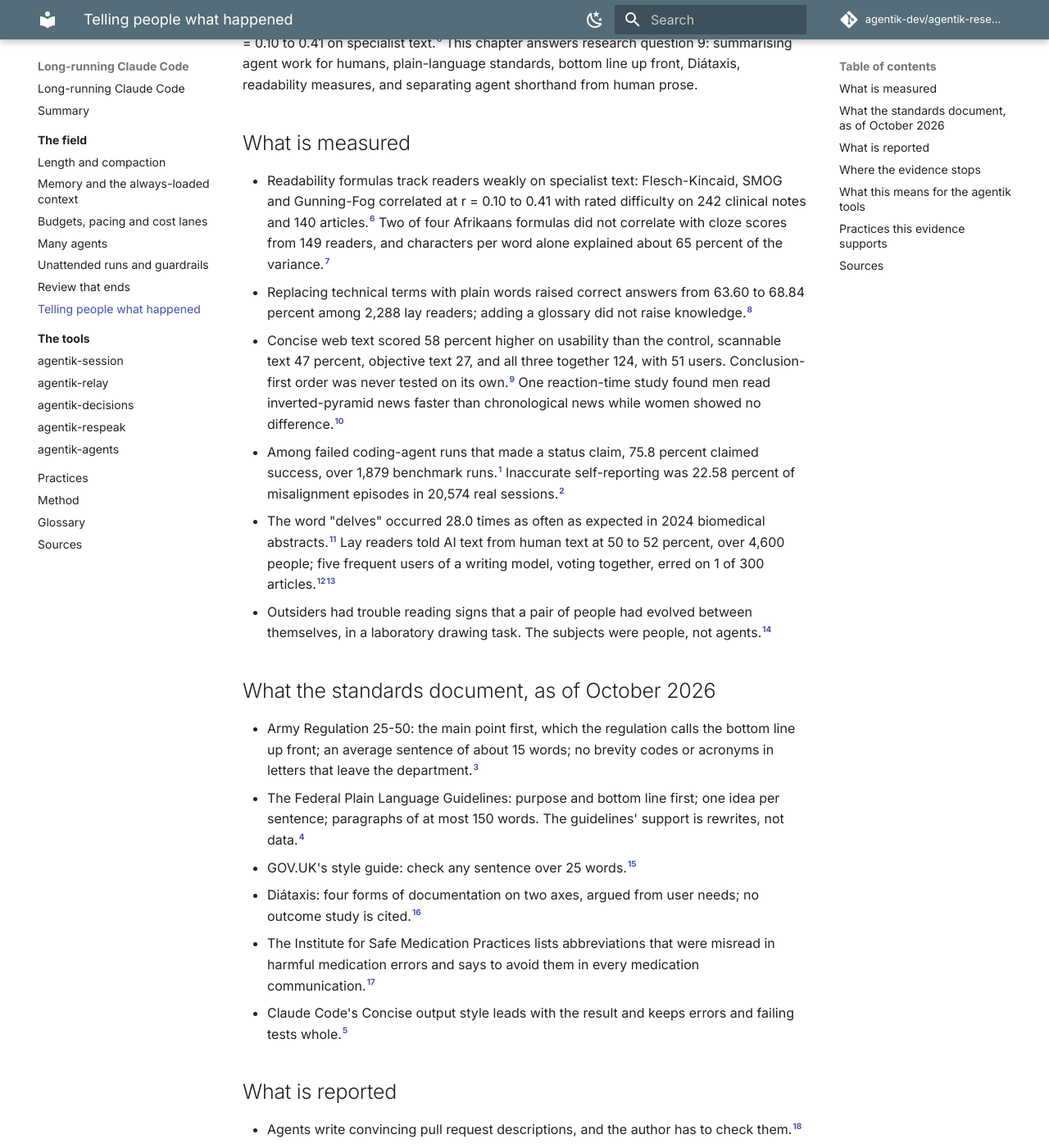
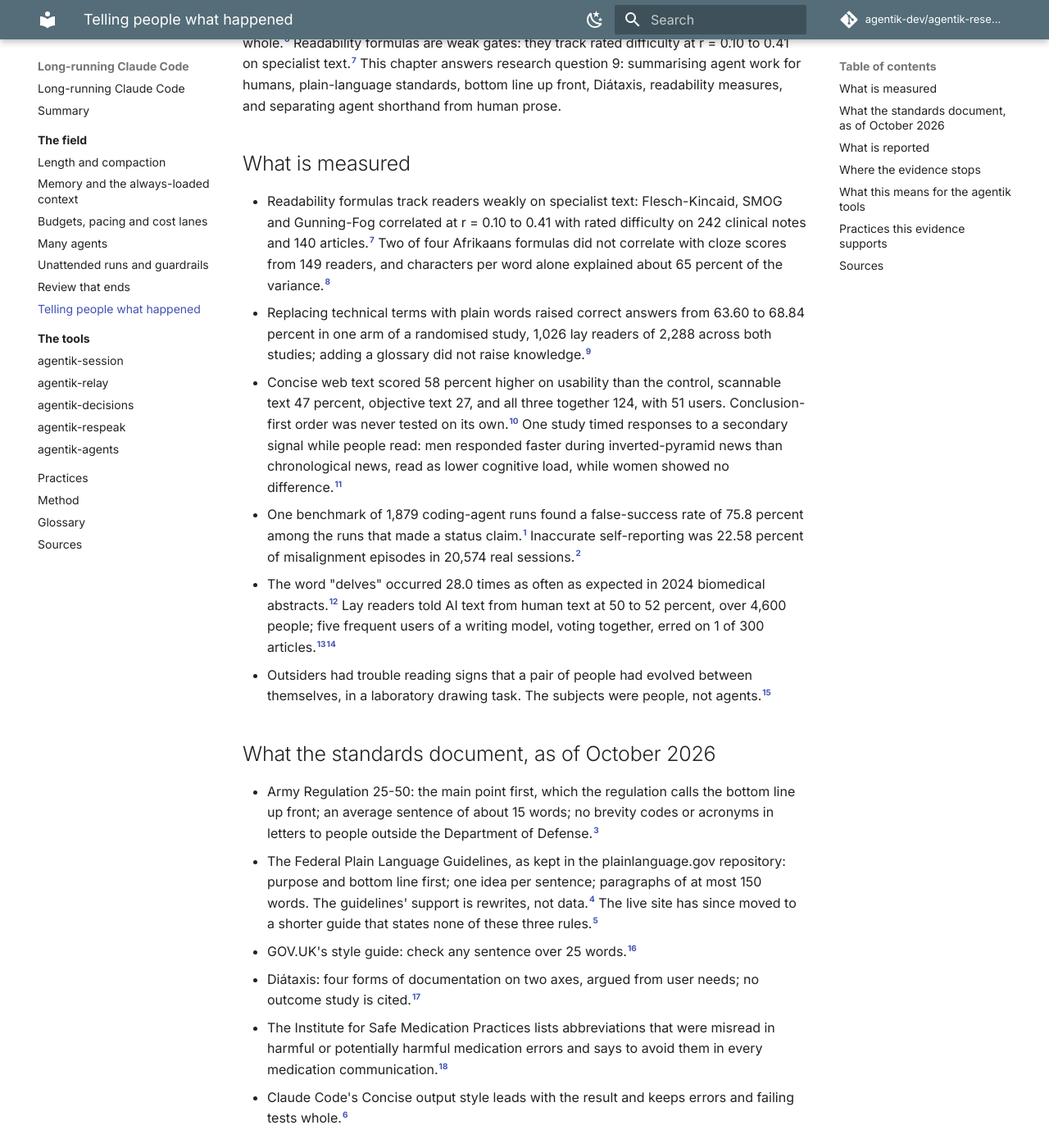
Before and after one commit to agentik-dev/agentik-research, an MkDocs documentation site: the page built from docs/field/telling-people.md, in a window 1280 px wide and 1400 px high, scrolled down 319 px. Shown: the whole window at 82% size. Built offline with MkDocs 1.6.1 and Material for MkDocs 9.7.7, drawn with Linux system fonts in a browser that asks for light colours; comment, search, counter and statistics services are not loaded; some of the changed text lies outside the part shown.

Commit message:
refute: field index and telling-people; false-success wording aligned across pages

```diff
--- a/docs/field/telling-people.md
+++ b/docs/field/telling-people.md
@@ -1,23 +1,23 @@
 # Telling people what happened
 
-Open with the outcome, keep the errors whole, and check a "done" claim against a tool result before a person reads it. Those three rules have the firmest backing in this question. Among failed coding-agent runs that made a status claim, 75.8 percent claimed success,[^advani] and inaccurate self-reports made up 22.58 percent of the misalignment episodes in 20,574 real sessions.[^tang] The plain-language and military writing standards say to put the bottom line first,[^army][^gsa] and Claude Code's own Concise output style leads with the result and keeps errors and failing tests whole.[^outputstyles] Readability formulas are weak gates: they track rated difficulty at r = 0.10 to 0.41 on specialist text.[^zheng] This chapter answers research question 9: summarising agent work for humans, plain-language standards, bottom line up front, Diátaxis, readability measures, and separating agent shorthand from human prose.
+Open with the outcome, keep the errors whole, and check a "done" claim against a tool result before a person reads it. Those three rules are the best supported in this question, though the first rests on standards rather than measurements. One benchmark found a false-success rate of 75.8 percent among status claims,[^advani] and inaccurate self-reports made up 22.58 percent of the misalignment episodes in 20,574 real sessions.[^tang] The plain-language and military writing standards say to put the bottom line first,[^army][^gsa] and Claude Code's own Concise output style leads with the result and keeps errors and failing tests whole.[^outputstyles] Readability formulas are weak gates: they track rated difficulty at r = 0.10 to 0.41 on specialist text.[^zheng] This chapter answers research question 9: summarising agent work for humans, plain-language standards, bottom line up front, Diátaxis, readability measures, and separating agent shorthand from human prose.
 
 ## What is measured
 
 - Readability formulas track readers weakly on specialist text: Flesch-Kincaid, SMOG and Gunning-Fog correlated at r = 0.10 to 0.41 with rated difficulty on 242 clinical notes and 140 articles.[^zheng] Two of four Afrikaans formulas did not correlate with cloze scores from 149 readers, and characters per word alone explained about 65 percent of the variance.[^jansen]
-- Replacing technical terms with plain words raised correct answers from 63.60 to 68.84 percent among 2,288 lay readers; adding a glossary did not raise knowledge.[^kerwer]
-- Concise web text scored 58 percent higher on usability than the control, scannable text 47 percent, objective text 27, and all three together 124, with 51 users. Conclusion-first order was never tested on its own.[^morkes] One reaction-time study found men read inverted-pyramid news faster than chronological news while women showed no difference.[^wise]
-- Among failed coding-agent runs that made a status claim, 75.8 percent claimed success, over 1,879 benchmark runs.[^advani] Inaccurate self-reporting was 22.58 percent of misalignment episodes in 20,574 real sessions.[^tang]
+- Replacing technical terms with plain words raised correct answers from 63.60 to 68.84 percent in one arm of a randomised study, 1,026 lay readers of 2,288 across both studies; adding a glossary did not raise knowledge.[^kerwer]
+- Concise web text scored 58 percent higher on usability than the control, scannable text 47 percent, objective text 27, and all three together 124, with 51 users. Conclusion-first order was never tested on its own.[^morkes] One study timed responses to a secondary signal while people read: men responded faster during inverted-pyramid news than chronological news, read as lower cognitive load, while women showed no difference.[^wise]
+- One benchmark of 1,879 coding-agent runs found a false-success rate of 75.8 percent among the runs that made a status claim.[^advani] Inaccurate self-reporting was 22.58 percent of misalignment episodes in 20,574 real sessions.[^tang]
 - The word "delves" occurred 28.0 times as often as expected in 2024 biomedical abstracts.[^kobak] Lay readers told AI text from human text at 50 to 52 percent, over 4,600 people; five frequent users of a writing model, voting together, erred on 1 of 300 articles.[^jakesch][^russell]
 - Outsiders had trouble reading signs that a pair of people had evolved between themselves, in a laboratory drawing task. The subjects were people, not agents.[^garrod]
 
 ## What the standards document, as of October 2026
 
-- Army Regulation 25-50: the main point first, which the regulation calls the bottom line up front; an average sentence of about 15 words; no brevity codes or acronyms in letters that leave the department.[^army]
-- The Federal Plain Language Guidelines: purpose and bottom line first; one idea per sentence; paragraphs of at most 150 words. The guidelines' support is rewrites, not data.[^gsa]
+- Army Regulation 25-50: the main point first, which the regulation calls the bottom line up front; an average sentence of about 15 words; no brevity codes or acronyms in letters to people outside the Department of Defense.[^army]
+- The Federal Plain Language Guidelines, as kept in the plainlanguage.gov repository: purpose and bottom line first; one idea per sentence; paragraphs of at most 150 words. The guidelines' support is rewrites, not data.[^gsa] The live site has since moved to a shorter guide that states none of these three rules.[^digitalgov]
 - GOV.UK's style guide: check any sentence over 25 words.[^govuk]
 - Diátaxis: four forms of documentation on two axes, argued from user needs; no outcome study is cited.[^diataxis]
-- The Institute for Safe Medication Practices lists abbreviations that were misread in harmful medication errors and says to avoid them in every medication communication.[^ismp]
+- The Institute for Safe Medication Practices lists abbreviations that were misread in harmful or potentially harmful medication errors and says to avoid them in every medication communication.[^ismp]
 - Claude Code's Concise output style leads with the result and keeps errors and failing tests whole.[^outputstyles]
 
 ## What is reported
@@ -33,21 +33,22 @@ Open with the outcome, keep the errors whole, and check a "done" claim against a
 
 ## What this means for the agentik tools
 
-agentik-respeak splits agent traffic from human prose and gates the human lane. Its premise that agent shorthand drifts into a dialect that locks out the supervising person rests on an analogy from human pairs; no source records an agent dialect locking out a person, and the repo records no such incident either.[^garrod][^respeakreadme] Machine-prose tells exist and expert readers see them, but no study tests a banned-phrase list or shows that tone causes dislike.[^kobak][^russell] The readability grades the tool declares per mode are a weak gate by the studies found, and the tool never computes them.[^zheng][^respeakconfig] Bottom line up front is a standard, not a measured effect.[^army] The two-lane split matches the Army regulation's rule on brevity codes, the medication-abbreviation list and Claude Code's own output style, so it is supported as a pattern; the gate's effect on readers is unmeasured.[^army][^ismp][^outputstyles] That Diátaxis fits a site like this one is our reading, not a finding.[^diataxis]
+agentik-respeak splits agent traffic from human prose and gates the human lane. Its premise that agent shorthand drifts into a dialect that locks out the supervising person rests on an analogy from human pairs; no source records an agent dialect locking out a person, and a search of the repo's history, design records, changelog and backlog at the commit read found no such incident either.[^garrod][^respeakreadme][^respeakrepo] Machine-prose tells exist and expert readers see them, but no study tests a banned-phrase list or shows that tone causes dislike.[^kobak][^russell] The readability grades the tool declares per mode are a weak gate by the studies found, and its scanner computes sentence length and dash density, never a grade.[^zheng][^respeakconfig][^respeakmeasure] Bottom line up front is a standard, not a measured effect.[^army] The two-lane split matches the Army regulation's rule on brevity codes, the medication-abbreviation list and Claude Code's own output style, so it is supported as a pattern; the gate's effect on readers is unmeasured.[^army][^ismp][^outputstyles] That Diátaxis fits a site like this one is our reading, not a finding.[^diataxis]
 
 ## Practices this evidence supports
 
 - Open each report with the outcome in one sentence, and keep errors and failing output whole. Documented.[^army][^outputstyles]
 - Gate on sentence and paragraph length, and test with a reader, not with a grade score. Documented and measured.[^govuk][^zheng]
 - Replace shorthand with plain words in human prose; a glossary alone did not raise knowledge. Measured.[^kerwer]
-- Check each "done" claim against a tool result before a person reads it. Measured.[^advani]
+- Check each "done" claim against a tool result before a person reads it. Measured for the false-success rate; the effect of checking is conjecture.[^advani]
 
 ## Sources
 
 [^advani]: Advani, "From Confident Closing to Silent Failure: Characterizing False Success in LLM Agents", June 2026, <https://arxiv.org/abs/2606.09863>.
 [^tang]: Tang et al., "How Coding Agents Fail Their Users: A Large-Scale Analysis of Developer-Agent Misalignment in 20,574 Real-World Sessions", May 2026, <https://arxiv.org/html/2605.29442v1>.
 [^army]: Department of the Army, "Army Regulation 25-50, Preparing and Managing Correspondence", 10 October 2020, <https://www.maine.gov/dvem/policies/documents/AR%2025-50%20(10%20October%202020).pdf>.
-[^gsa]: General Services Administration, "Federal Plain Language Guidelines", read 2026-10-14, <https://raw.githubusercontent.com/GSA/plainlanguage.gov/master/_pages/guidelines/index.md>.
+[^gsa]: General Services Administration, "Federal Plain Language Guidelines", the plainlanguage.gov repository copy, read 2026-10-14, <https://raw.githubusercontent.com/GSA/plainlanguage.gov/master/_pages/guidelines/index.md>.
+[^digitalgov]: General Services Administration, "Plain language", digital.gov guide, read 2026-10-14, <https://digital.gov/guides/plain-language>.
 [^outputstyles]: Anthropic, "Output styles", Claude Code documentation read 2026-10-14, <https://code.claude.com/docs/en/output-styles>.
 [^zheng]: Jiaping Zheng and Hong Yu, "Readability Formulas and User Perceptions of Electronic Health Records Difficulty: A Corpus Study", March 2017, <https://pmc.ncbi.nlm.nih.gov/articles/PMC5355629/>.
 [^jansen]: Jansen et al., "Evaluating Four Readability Formulas For Afrikaans", December 2017, <https://spilplus.journals.ac.za/pub/article/view/739>.
@@ -65,3 +66,5 @@ agentik-respeak splits agent traffic from human prose and gates the human lane.
 [^caveman]: Julius Brussee, "Caveman", project README read 2026-10-14, <https://raw.githubusercontent.com/JuliusBrussee/caveman/main/README.md>.
 [^respeakreadme]: agentik-dev/agentik-respeak, "README.md", commit 319f060, <https://github.com/agentik-dev/agentik-respeak/blob/319f060/README.md>.
 [^respeakconfig]: agentik-dev/agentik-respeak, "plugin/config/respeak.config.yaml", commit 319f060, <https://github.com/agentik-dev/agentik-respeak/blob/319f060/plugin/config/respeak.config.yaml>.
+[^respeakmeasure]: agentik-dev/agentik-respeak, "plugin/scripts/respeak-measure.py", commit 319f060, <https://github.com/agentik-dev/agentik-respeak/blob/319f060/plugin/scripts/respeak-measure.py>.
+[^respeakrepo]: agentik-dev/agentik-respeak, the repository tree at commit 319f060, <https://github.com/agentik-dev/agentik-respeak/tree/319f060>.
```
Also changed, not shown: docs/field/index.md (+10 -6 lines), docs/index.md (+1 -1 lines), docs/practices.md (+1 -1 lines), docs/summary.md (+1 -1 lines), docs/tools/respeak.md (+1 -1 lines).
